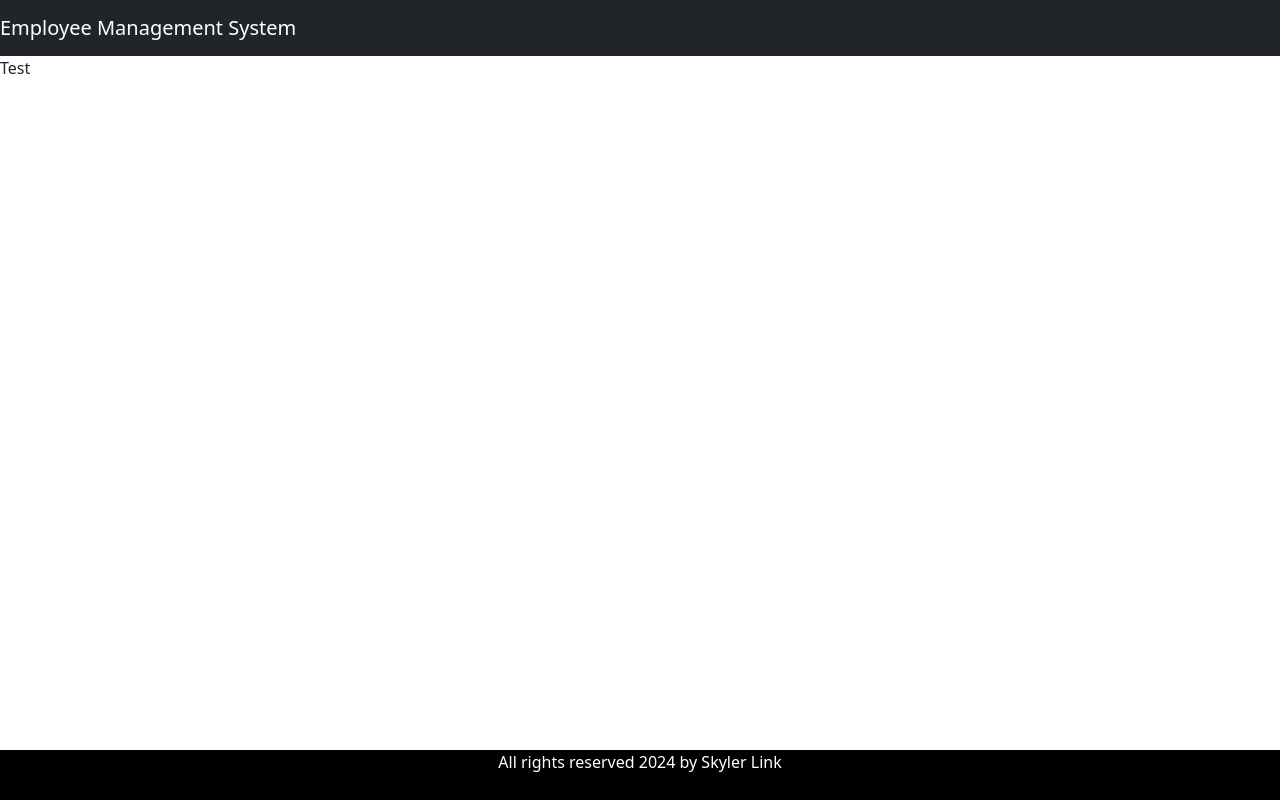
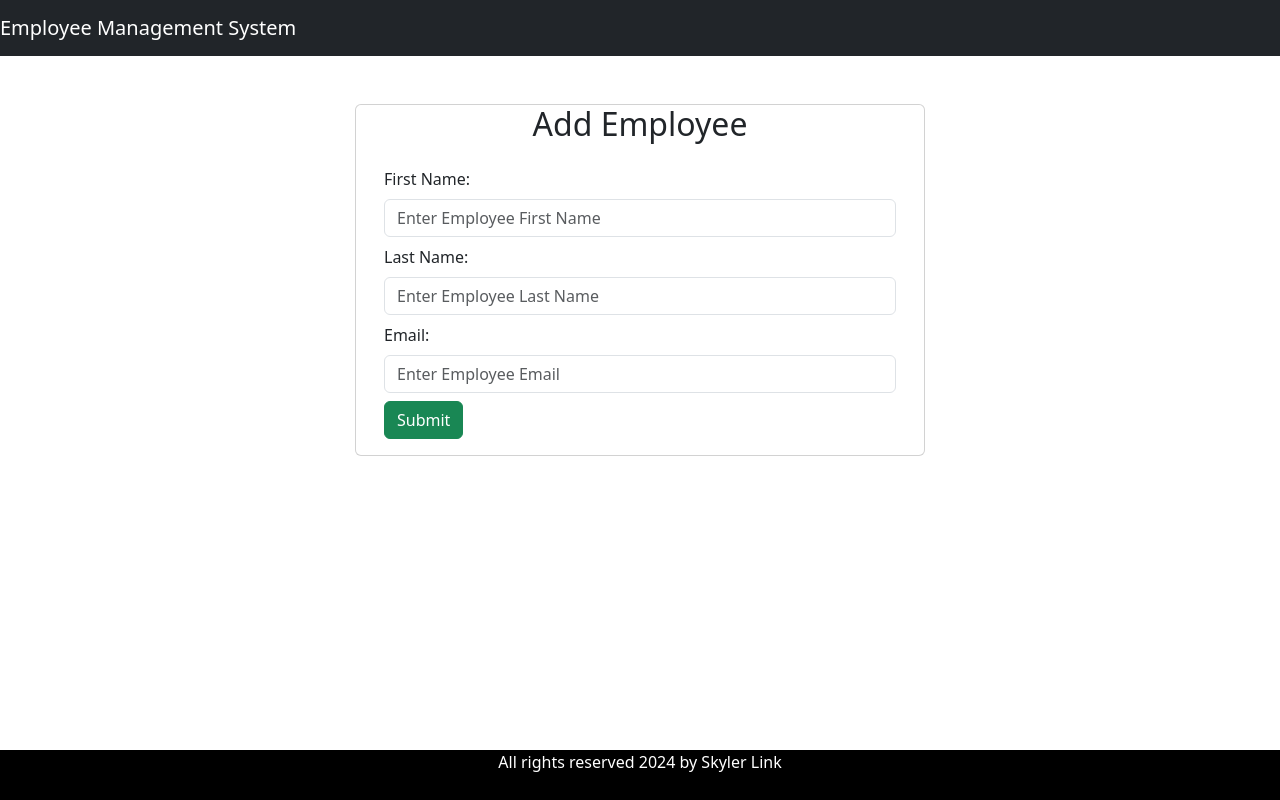
Before and after one commit to skylerlink/interview-app, a React (Vite) app in the folder front-end/: page /add-employee in a window 1280 px wide. Built offline with nearby package versions, Linux system fonts and the light colour scheme.

Commit message:
Add Employee form handling

```diff
--- a/front-end/src/components/EmployeeComponent.jsx
+++ b/front-end/src/components/EmployeeComponent.jsx
@@ -1,9 +1,71 @@
-import React from 'react'
+import React, {useState} from 'react'
 
 const EmployeeComponent = () => {
+
+    const [firstName, setFirstName] = useState('')
+    const [lastName, setLastName] = useState('')
+    const [email, setEmail] = useState('')
+
+    function saveEmployee(e){
+        e.preventDefault();
+
+        const employee = {firstName, lastName, email}
+        console.log(employee)
+    }
+
   return (
-    <div>
-        Test
+    <div className='container'>
+        <br /><br />
+        <div className='row'>
+            <div className='card col-md-6 offset-md-3 offset-md-3'>
+                <h2 className='text-center'>Add Employee</h2>
+                <div className='card-body'>
+                    <form>
+                        <div className='form-group mb-2'>
+                            <label className='form-label'>First Name: </label>
+                            <input
+                                type='text'
+                                placeholder='Enter Employee First Name'
+                                name='firstName'
+                                value={firstName}
+                                className='form-control'
+                                onChange={(e) => setFirstName(e.target.value)}
+                            >
+                            </input>
+                        </div>
+
+                        <div className='form-group mb-2'>
+                            <label className='form-label'>Last Name: </label>
+                            <input
+                                type='text'
+                                placeholder='Enter Employee Last Name'
+                                name='lastName'
+                                value={lastName}
+                                className='form-control'
+                                onChange={(e) => setLastName(e.target.value)}
+                            >
+                            </input>
+                        </div>
+
+                        <div className='form-group mb-2'>
+                            <label className='form-label'>Email: </label>
+                            <input
+                                type='text'
+                                placeholder='Enter Employee Email'
+                                name='email'
+                                value={email}
+                                className='form-control'
+                                onChange={(e) => setEmail(e.target.value)}
+                            >
+                            </input>
+                        </div>
+
+                        <button className='btn btn-success' onClick={saveEmployee}>Submit</button>
+
+                    </form>
+                </div>
+            </div>
+        </div>
     </div>
   )
 }
```
